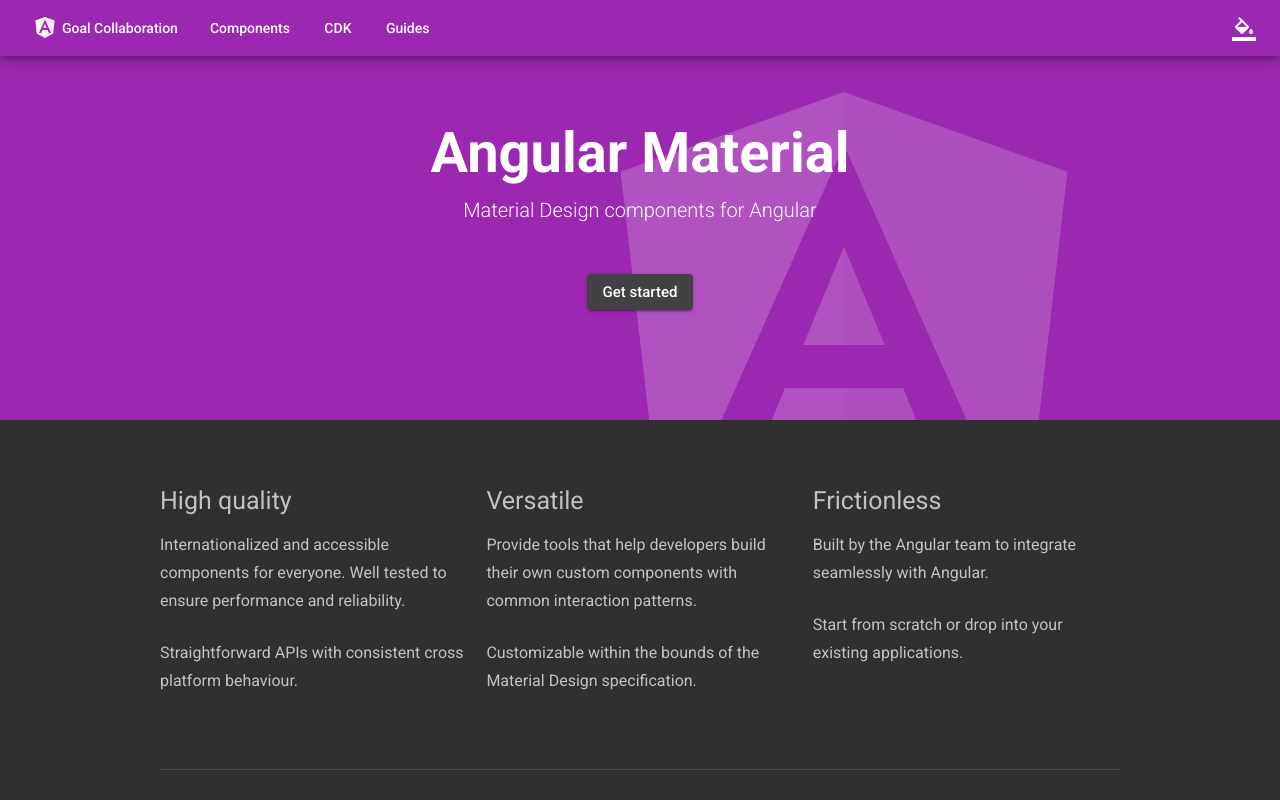
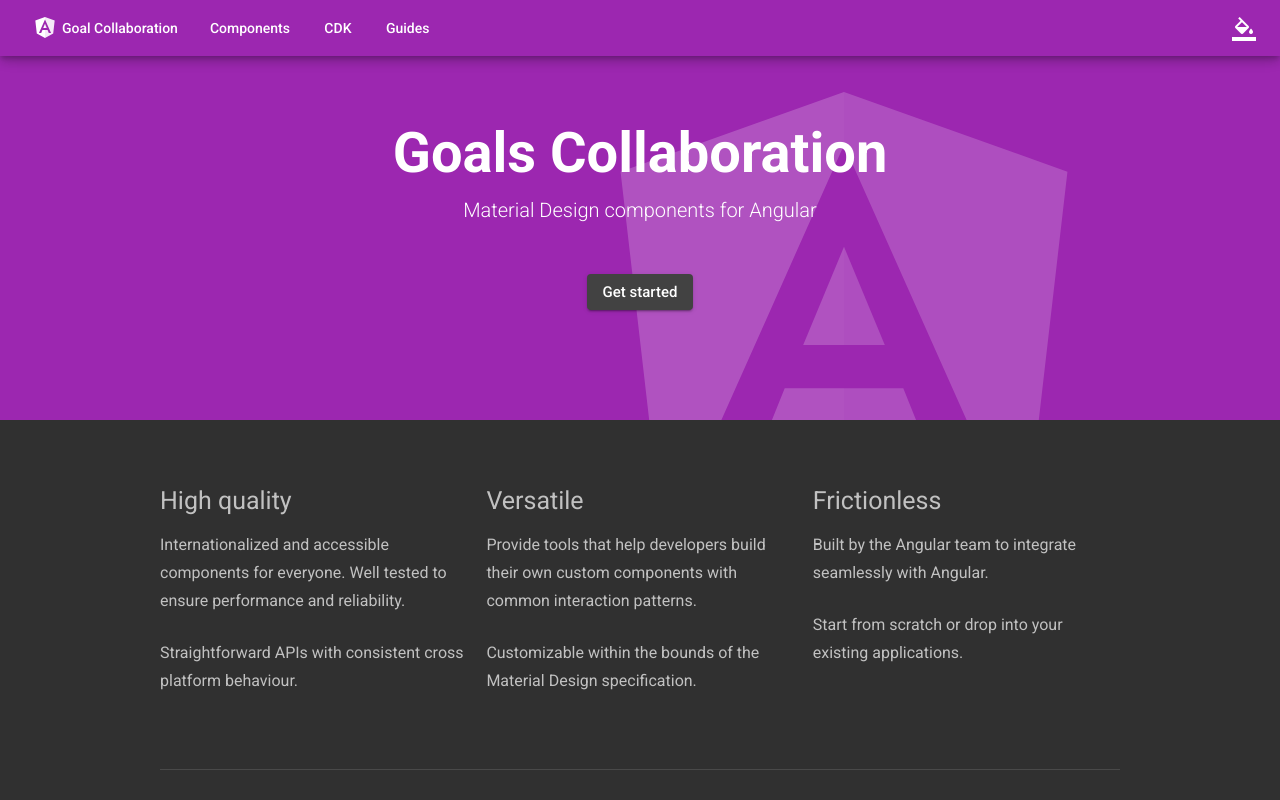
Before and after one commit to salman497/gc, an Angular app: page / in a window 1280 px wide. Shown: the top 800 px of the page. Built offline with nearby package versions, Linux system fonts and the light colour scheme.

Commit message:
change text to goals collobaroation

```diff
--- a/apps/gc-web/src/app/pages/homepage/homepage.html
+++ b/apps/gc-web/src/app/pages/homepage/homepage.html
@@ -2,7 +2,7 @@
         [class.is-next-version]="isNextVersion" aria-label="Get started" id="homepage-header">
   <div class="docs-header-section">
     <div class="docs-header-headline">
-      <h1 class="mat-h1">Angular Material</h1>
+      <h1 class="mat-h1">Goals Collaboration</h1>
       <h2> Material Design components for Angular</h2>
     </div>
     <div class="docs-header-start">
--- a/apps/gc-web/src/app/pages/page-title/page-title.ts
+++ b/apps/gc-web/src/app/pages/page-title/page-title.ts
@@ -7,7 +7,7 @@
 @Injectable({providedIn: 'root'})
 export class ComponentPageTitle {
   _title = '';
-  _originalTitle = 'Angular Material UI component library';
+  _originalTitle = 'Goals Collaboration UI component library';
 
   get title(): string {
     return this._title;
@@ -16,7 +16,7 @@
   set title(title: string) {
     this._title = title;
     if (title !== '') {
-      title = `${title} | Angular Material`;
+      title = `${title} | Goals Collaboration`;
     } else {
       title = this._originalTitle;
     }
--- a/apps/gc-web/src/app/shared/documentation-items/documentation-items.ts
+++ b/apps/gc-web/src/app/shared/documentation-items/documentation-items.ts
@@ -42,7 +42,7 @@
 export const SECTIONS: { [key: string]: DocSection } = {
   [COMPONENTS]: {
     name: 'Components',
-    summary: 'Angular Material offers a wide variety of UI components based on the <a' +
+    summary: 'Goals Collaboration offers a wide variety of UI components based on the <a' +
       ' href="https://material.io/components">Material Design specification</a>'
   },
   [CDK]: {
--- a/apps/gc-web/src/app/shared/footer/footer.html
+++ b/apps/gc-web/src/app/shared/footer/footer.html
@@ -12,7 +12,7 @@
 
     <div class="docs-footer-version">
       <img class="angular-material-logo" src="../../../assets/img/angular-material-logo.svg"
-           alt="Angular Material icon">
+           alt="Goals Collaboration icon">
       <span class="version">Current Version: {{version}}</span>
     </div>
 
--- a/apps/gc-web/src/app/shared/guide-items/guide-items.ts
+++ b/apps/gc-web/src/app/shared/guide-items/guide-items.ts
@@ -12,7 +12,7 @@
     id: 'getting-started',
     name: 'Getting started',
     document: '/docs-content/guides/getting-started.html',
-    overview: 'Add Angular Material to your project!'
+    overview: 'Add Goals Collaboration to your project!'
   },
   {
     id: 'schematics',
@@ -22,27 +22,27 @@
   },
   {
     id: 'theming',
-    name: 'Theming Angular Material',
+    name: 'Theming Goals Collaboration',
     document: '/docs-content/guides/theming.html',
-    overview: 'Customize your application with Angular Material\'s theming system.'
+    overview: 'Customize your application with Goals Collaboration\'s theming system.'
   },
   {
     id: 'theming-your-components',
     name: 'Theming your own components',
     document: '/docs-content/guides/theming-your-components.html',
-    overview: 'Use Angular Material\'s theming system in your own custom components.'
+    overview: 'Use Goals Collaboration\'s theming system in your own custom components.'
   },
   {
     id: 'typography',
     name: 'Customizing Typography',
     document: '/docs-content/guides/typography.html',
-    overview: 'Configure the typography settings for Angular Material components.'
+    overview: 'Configure the typography settings for Goals Collaboration components.'
   },
   {
     id: 'customizing-component-styles',
     name: 'Customizing component styles',
     document: '/docs-content/guides/customizing-component-styles.html',
-    overview: 'Understand how to approach style customization with Angular Material components.'
+    overview: 'Understand how to approach style customization with Goals Collaboration components.'
   },
   {
     id: 'creating-a-custom-form-field-control',
--- a/apps/gc-web/src/index.html
+++ b/apps/gc-web/src/index.html
@@ -2,7 +2,7 @@
 <html lang="en-US">
 <head>
   <meta charset="utf-8">
-  <title>Angular Material UI component library</title>
+  <title>Goals Collaboration UI component library</title>
   <link rel="canonical" href="https://material.angular.io">
   <base href="/">
 
@@ -12,22 +12,22 @@
   <meta name="apple-mobile-web-app-status-bar-style" content="translucent">
   <meta name="mobile-web-app-capable" content="yes">
   <meta name="description" content="UI component infrastructure and Material Design components for mobile and desktop Angular web applications.">
-  <meta name="keywords" content="angular, material design, material, angular material, web, ui, components, responsive, accessibility, typescript, css, mobile web, open source">
+  <meta name="keywords" content="angular, material design, material, Goals Collaboration, web, ui, components, responsive, accessibility, typescript, css, mobile web, open source">
   <meta name="author" content="Angular Components Team">
 
   <!--Twitter card metadata-->
   <meta name="twitter:card" content="summary" />
   <meta name="twitter:site" content="@Angular" />
   <meta name="twitter:creator" content="@Angular" />
-  <meta name="twitter:title" content="Angular Material" />
+  <meta name="twitter:title" content="Goals Collaboration" />
   <meta name="twitter:description" content="UI component infrastructure and Material Design components for Angular web applications." />
   <meta name="twitter:image" content="https://material.angular.io/assets/img/site-preview.png">
 
   <!--Facebook Open Graph-->
   <meta property="og:url" content="https://material.angular.io/" />
   <meta property="og:type" content="website" />
-  <meta property="og:title" content="Angular Material" />
-  <meta property="og:site_name" content="Angular Material">
+  <meta property="og:title" content="Goals Collaboration" />
+  <meta property="og:site_name" content="Goals Collaboration">
   <meta property="og:locale" content="en_US">
   <meta property="og:description" content="UI component infrastructure and Material Design components for Angular web applications." />
   <meta property="og:image" content="https://material.angular.io/assets/img/site-preview.png" />
@@ -55,7 +55,7 @@
     {
       "@context": "http://schema.org",
       "@type": "WebApplication",
-      "name": "Angular Material",
+      "name": "Goals Collaboration",
       "description": "UI component infrastructure and Material Design components for Angular web applications.",
       "url": "https://material.angular.io",
       "image": "https://material.angular.io/assets/img/site-preview.png",
```
